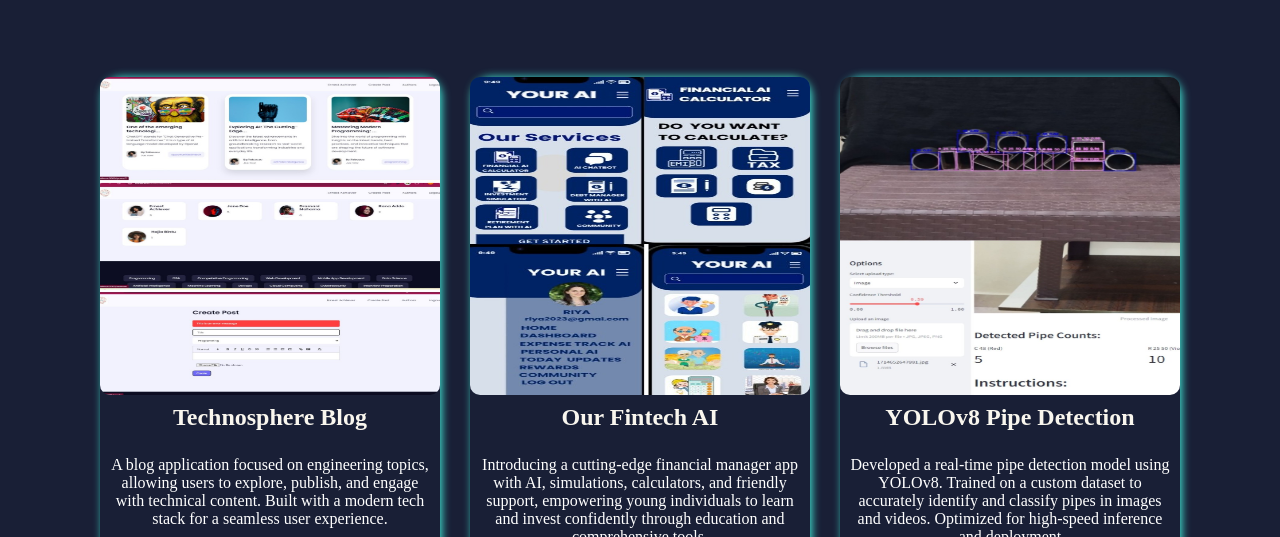
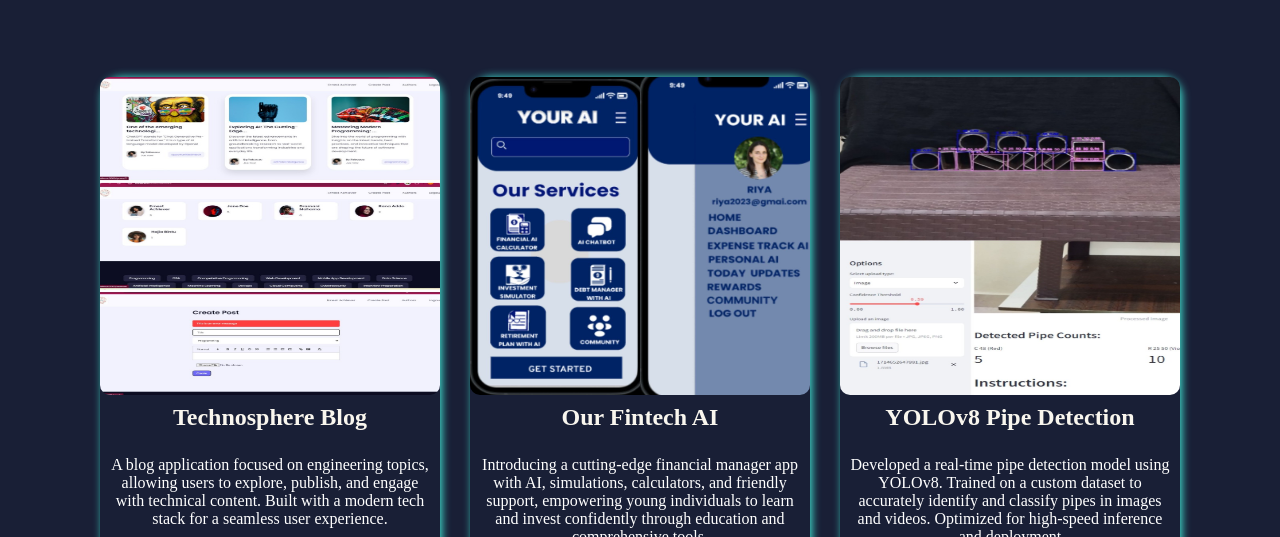
Before and after one commit to PSTabaswiniSivamorthy/Portfolio, a plain HTML site: page index.html in a window 1280 px wide. Shown: the part 2564-3101 px from the top of the page. Drawn offline with Linux system fonts and the light colour scheme.

Commit message:
Corrected errors

```diff
--- a/index.html
+++ b/index.html
@@ -226,7 +226,7 @@
 
 
                     <div class="project-1">
-                        <img src="images/p4.jpg" alt="">
+                        <img src="images/fin.jpg" alt="">
                         <h2>Our Fintech AI</h2>
                         <p>Introducing a cutting-edge financial manager app with AI,
                             simulations, calculators, and friendly support, empowering young
```
Also changed, not shown: images/fin.jpg (added).
